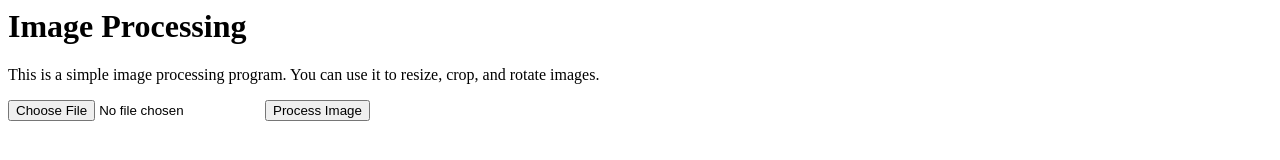
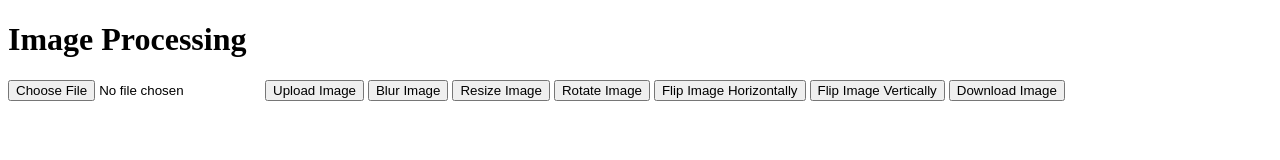
Before and after one commit to skhasanalsahib/skhasanalsahib.github.io, a plain HTML site: page image_processing.html in a window 1280 px wide. Drawn offline with nearby package versions, Linux system fonts and the light colour scheme.

Commit message:
Update image_processing.html
genereted javascript version

```diff
--- a/image_processing.html
+++ b/image_processing.html
@@ -1,13 +1,84 @@
+<!DOCTYPE html>
 <html>
 <head>
-  <title>Image Processing</title>
+<title>Image Processing</title>
 </head>
 <body>
-  <h1>Image Processing</h1>
-  <p>This is a simple image processing program. You can use it to resize, crop, and rotate images.</p>
-  <form action="image_processing.py" method="post" enctype="multipart/form-data">
-    <input type="file" name="image">
-    <input type="submit" value="Process Image">
-  </form>
+<h1>Image Processing</h1>
+
+<input type="file" id="image-upload" />
+
+<button onclick="uploadImage()">Upload Image</button>
+<button onclick="blurImage()">Blur Image</button>
+<button onclick="resizeImage()">Resize Image</button>
+<button onclick="rotateImage()">Rotate Image</button>
+<button onclick="flipImageHorizontally()">Flip Image Horizontally</button>
+<button onclick="flipImageVertically()">Flip Image Vertically</button>
+<button onclick="downloadImage()">Download Image</button>
+
+<div id="original-image">
+</div>
+
+<div id="processed-images">
+</div>
+
+<script src="https://cdnjs.cloudflare.com/ajax/libs/jquery/3.6.0/jquery.min.js"></script>
+<script src="https://cdnjs.cloudflare.com/ajax/libs/p5.js/1.12.0/p5.min.js"></script>
+
+<script>
+function uploadImage() {
+  var image = document.getElementById("image-upload");
+  var file = image.files[0];
+
+  if (file) {
+    var reader = new FileReader();
+    reader.onload = function(event) {
+      var imageData = event.target.result;
+      var image = new Image();
+      image.src = imageData;
+      document.getElementById("original-image").innerHTML = "<img src='" + imageData + "' />";
+    };
+    reader.readAsDataURL(file);
+  }
+}
+
+function blurImage() {
+  var image = document.getElementById("original-image").querySelector("img");
+  var blurredImage = blurImage(image);
+  document.getElementById("processed-images").innerHTML = "<img src='" + blurredImage + "' />";
+}
+
+function resizeImage() {
+  var image = document.getElementById("original-image").querySelector("img");
+  var resizedImage = resizeImage(image, 200, 200);
+  document.getElementById("processed-images").innerHTML = "<img src='" + resizedImage + "' />";
+}
+
+function rotateImage() {
+  var image = document.getElementById("original-image").querySelector("img");
+  var rotatedImage = rotateImage(image, 45);
+  document.getElementById("processed-images").innerHTML = "<img src='" + rotatedImage + "' />";
+}
+
+function flipImageHorizontally() {
+  var image = document.getElementById("original-image").querySelector("img");
+  var flippedImage = flipImageHorizontally(image);
+  document.getElementById("processed-images").innerHTML = "<img src='" + flippedImage + "' />";
+}
+
+function flipImageVertically() {
+  var image = document.getElementById("original-image").querySelector("img");
+  var flippedImage = flipImageVertically(image);
+  document.getElementById("processed-images").innerHTML = "<img src='" + flippedImage + "' />";
+}
+
+function downloadImage() {
+  var image = document.getElementById("processed-images").querySelector("img");
+  var link = document.createElement("a");
+  link.href = image.src;
+  link.download = image.src.split("/").pop();
+  link.click();
+}
+</script>
 </body>
 </html>
```
